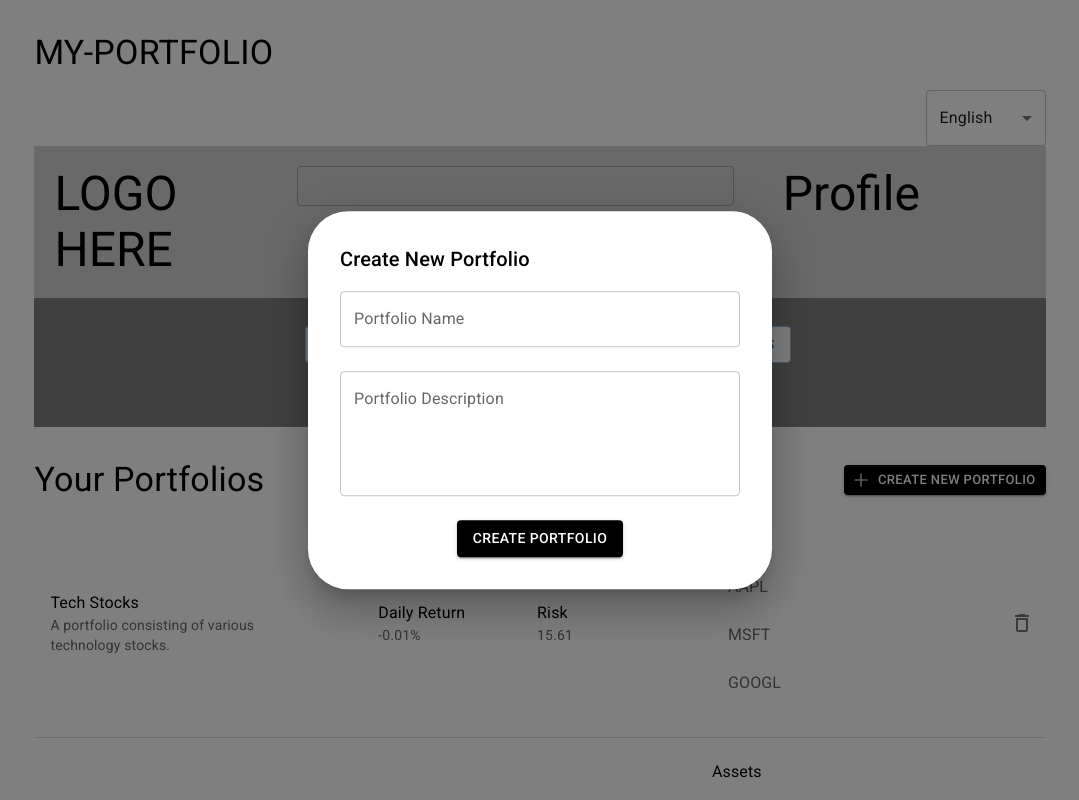
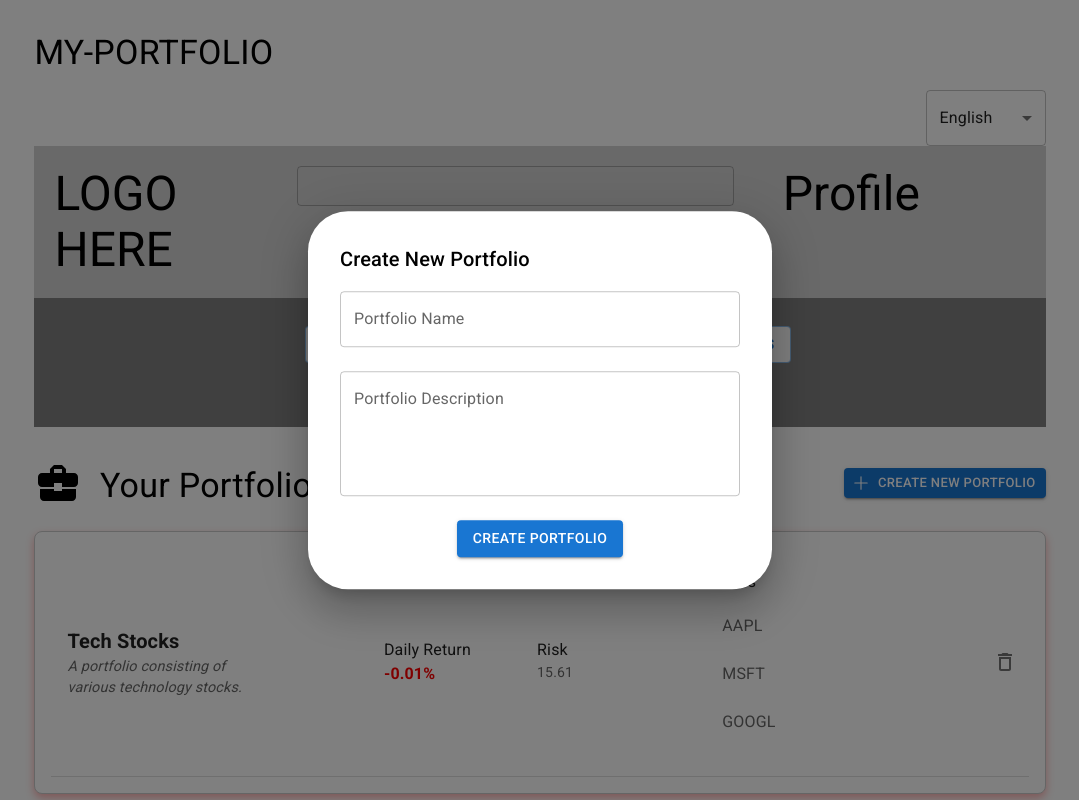
Before and after one commit to semihgencten/FinantialKit-Frontend, a React (Vite) app: page /my-portfolio in a window 1280 px wide. Both pictures are taken after a click on the button "CREATE NEW PORTFOLIO". Shown: the top 800 px of the page, without its empty margins (100-1179 px from the left). Built offline with nearby package versions, Linux system fonts and the light colour scheme.

Commit message:
Fix design for portfolio display view

```diff
--- a/src/pages/PortfolioPage/index.jsx
+++ b/src/pages/PortfolioPage/index.jsx
@@ -1,14 +1,12 @@
-
-
 import React, { useState } from 'react';
-import { Box, TextField, Button, Typography, List, ListItem, ListItemText, ListItemSecondaryAction, IconButton, Divider, Grid, Modal } from '@mui/material';
-import { AddCircleOutline as AddIcon, DeleteOutline as DeleteIcon } from '@mui/icons-material';
+import { Box, TextField, Button, Typography, List, ListItem, ListItemText, ListItemSecondaryAction, IconButton, Divider, Grid, Modal, Paper } from '@mui/material';
+import { AddCircleOutline as AddIcon, DeleteOutline as DeleteIcon, BusinessCenter as PortfolioIcon  } from '@mui/icons-material';
 import { Plus as PlusIcon } from '@phosphor-icons/react/dist/ssr/Plus';
 import { useNavigate } from 'react-router-dom';
+import { FormattedMessage } from 'react-intl';
 
 const PortfolioPage = () => {
   const navigate = useNavigate();
-  // Dummy list of portfolios
   const [portfolios, setPortfolios] = useState([
     {
       name: 'Tech Stocks',
@@ -26,26 +24,18 @@ const PortfolioPage = () => {
     }
   ]);
 
-  // State for managing new portfolio input fields
   const [newPortfolioName, setNewPortfolioName] = useState('');
   const [newPortfolioDescription, setNewPortfolioDescription] = useState('');
   const [isCreatePortfolioModalOpen, setIsCreatePortfolioModalOpen] = useState(false);
 
-  // Function to handle opening the create portfolio modal
   const openCreatePortfolioModal = () => {
     setIsCreatePortfolioModalOpen(true);
   };
 
-  const handlePortfolioClick = (portfolioId) => {
-    navigate(`/my-portfolio/detail/${portfolioId}`);
-  };
-
-  // Function to handle closing the create portfolio modal
   const closeCreatePortfolioModal = () => {
     setIsCreatePortfolioModalOpen(false);
   };
 
-  // Function to handle creating a new portfolio
   const handleCreatePortfolio = () => {
     if (newPortfolioName.trim() !== '') {
       const newPortfolio = {
@@ -53,21 +43,17 @@ const PortfolioPage = () => {
         description: newPortfolioDescription,
         assets: [],
         dailyReturn: null,
-        risk: null,
-        assetPrices: {}
+        risk: null
       };
       setPortfolios([...portfolios, newPortfolio]);
-      // Reset input fields after creating portfolio
       setNewPortfolioName('');
       setNewPortfolioDescription('');
-      // Close the create portfolio modal
       closeCreatePortfolioModal();
     } else {
       alert('Please enter a name for the portfolio.');
     }
   };
 
-  // Function to handle removing a portfolio
   const handleRemovePortfolio = (index) => {
     const updatedPortfolios = [...portfolios];
     updatedPortfolios.splice(index, 1);
@@ -76,8 +62,6 @@ const PortfolioPage = () => {
 
   return (
     <Box sx={{ textAlign: "center" }}>
-
-      {/* Create portfolio modal */}
       <Modal
           open={isCreatePortfolioModalOpen}
           onClose={closeCreatePortfolioModal}
@@ -92,23 +76,23 @@ const PortfolioPage = () => {
               transform: 'translate(-50%, -50%)',
               width: 400,
               bgcolor: 'background.paper',
-              borderRadius: 10, // Adjust border radius
+              borderRadius: 10,
               boxShadow: 24,
               p: 4
             }}
           >
             <Typography id="create-portfolio-modal-title" variant="h6" component="h2">
-              Create New Portfolio
+              <FormattedMessage id="create.portfolio.title" defaultMessage="Create New Portfolio" />
             </Typography>
             <TextField
-              label="Portfolio Name"
+              label={<FormattedMessage id="portfolio.name.label" defaultMessage="Portfolio Name" />}
               value={newPortfolioName}
               onChange={(e) => setNewPortfolioName(e.target.value)}
               fullWidth
               margin="normal"
             />
             <TextField
-              label="Portfolio Description"
+              label={<FormattedMessage id="portfolio.description.label" defaultMessage="Portfolio Description" />}
               value={newPortfolioDescription}
               onChange={(e) => setNewPortfolioDescription(e.target.value)}
               fullWidth
@@ -116,30 +100,39 @@ const PortfolioPage = () => {
               rows={4}
               margin="normal"
             />
-            <Box sx={{ display: 'flex', justifyContent: 'center', marginTop: 2 }}> {/* Centering button and adding space */}
-              <Button variant="contained" onClick={handleCreatePortfolio} sx={{ bgcolor: 'black', color: 'white' }}>
-                Create Portfolio
+            <Box sx={{ display: 'flex', justifyContent: 'center', marginTop: 2 }}>
+              <Button variant="contained" onClick={handleCreatePortfolio}>
+                <FormattedMessage id="create.button" defaultMessage="Create Portfolio" />
               </Button>
             </Box>
           </Box>
         </Modal>
 
-
-      {/* List of existing portfolios */}
       <Box mt={4}>
         <Grid container alignItems="center" justifyContent="space-between">
-        <Typography variant="h4" >Your Portfolios</Typography>
-        <Button startIcon={<PlusIcon fontSize="var(--icon-fontSize-md)" />} variant="contained"  size="small" onClick={openCreatePortfolioModal} sx={{ bgcolor: 'black', color: 'white' }}>Create New Portfolio</Button>
+        <Typography variant="h4">
+          <PortfolioIcon sx={{ verticalAlign: 'bottom', mr: 2, pr: 0.2, fontSize: '3rem'}} />
+          <FormattedMessage id="your.portfolios.title" defaultMessage="Your Portfolios" />
+        </Typography>
+        <Button startIcon={<PlusIcon fontSize="var(--icon-fontSize-md)" />} variant="contained" size="small" onClick={openCreatePortfolioModal}>
+          <FormattedMessage id="create.new.portfolio.button" defaultMessage="Create New Portfolio" />
+        </Button>
         </Grid>
         <List>
   {portfolios.map((portfolio, index) => (
-            <Box key={index}>
-              <ListItem key={index} button onClick={() => handlePortfolioClick(index + 1)}>
+    <Paper key={index} elevation={3} sx={{
+      my: 2, p: 2,
+      border: '1px solid #ccc',
+      borderRadius: '8px',
+      boxShadow: `0 4px 8px ${portfolio.dailyReturn && portfolio.dailyReturn.includes('-') ? 'rgba(255, 0, 0, 0.3)' : 'rgba(0, 128, 0, 0.3)'}`, // Colored shadow based on daily return
+      transition: 'box-shadow 0.3s ease-in-out'
+    }}>
+      <ListItem key={index} button onClick={() => navigate(`/my-portfolio/detail/${index + 1}`)}>
         <Grid container alignItems="center" justifyContent="space-between">
           <Grid item xs={8}>
             <ListItemText
-                      primary={portfolio.name}
-                      secondary={portfolio.description}
+              primary={<Typography variant="h6" style={{ fontSize: '1.25rem', fontWeight: 'bold' }}>{portfolio.name}</Typography>}
+              secondary={<Typography variant="body2" style={{ color: '#666', fontStyle: 'italic', fontSize: '0.9rem' }}>{portfolio.description}</Typography>}
             />
           </Grid>
           <Grid item>
@@ -154,13 +147,22 @@ const PortfolioPage = () => {
         <Grid container spacing={2}>
           <Grid item xs={6}>
             <ListItemText
-                      primary="Daily Return"
-                      secondary={portfolio.dailyReturn !== null ? `${portfolio.dailyReturn}` : 'N/A'}
+              primary={<FormattedMessage id="daily.return.label" defaultMessage="Daily Return" />}
+              secondary={
+                <Typography
+                  style={{
+                    color: portfolio.dailyReturn && portfolio.dailyReturn.includes('-') ? 'red' : 'green', // Conditional coloring based on daily return
+                    fontWeight: 'bold'
+                  }}
+                >
+                  {portfolio.dailyReturn !== null ? `${portfolio.dailyReturn}` : 'N/A'}
+                </Typography>
+              }
             />
           </Grid>
           <Grid item xs={6}>
             <ListItemText
-                      primary="Risk"
+              primary={<FormattedMessage id="risk.label" defaultMessage="Risk" />}
               secondary={portfolio.risk !== null ? portfolio.risk : 'N/A'}
             />
           </Grid>
@@ -168,7 +170,7 @@ const PortfolioPage = () => {
       </ListItem>
       <ListItem>
         <ListItemText
-                  primary="Assets"
+          primary={<FormattedMessage id="assets.label" defaultMessage="Assets" />}
           secondary={
             <List>
               {portfolio.assets.map((asset, assetIndex) => (
@@ -184,7 +186,7 @@ const PortfolioPage = () => {
       </ListItem>
       </ListItem>
       <Divider />
-            </Box>
+      </Paper>
   ))}
  </List>
       </Box>
```
Lines whose indentation alone changed are shown as unchanged.
